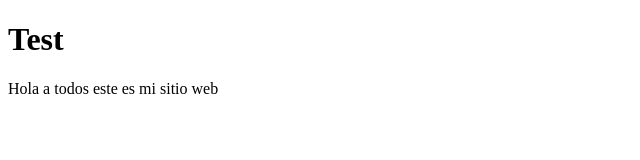
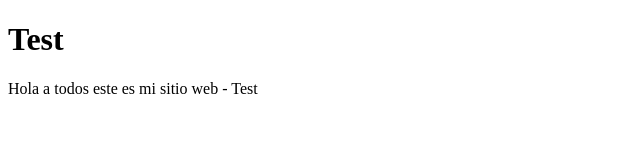
Before and after one commit to alevasquez/001Prework, a plain HTML site: page index.html in a window 1280 px wide. Shown: the full height of the page, 0-640 px from the left. Drawn offline with Linux system fonts and the light colour scheme.

Commit message:
First commit

```diff
--- a/index.html
+++ b/index.html
@@ -9,7 +9,7 @@
 <body>
     <h1>Test</h1>
     <p>
-        Hola a todos este es mi sitio web
+        Hola a todos este es mi sitio web - Test
     </p>
 </body>
 </html>
```
Also changed, not shown: 1 other file.
